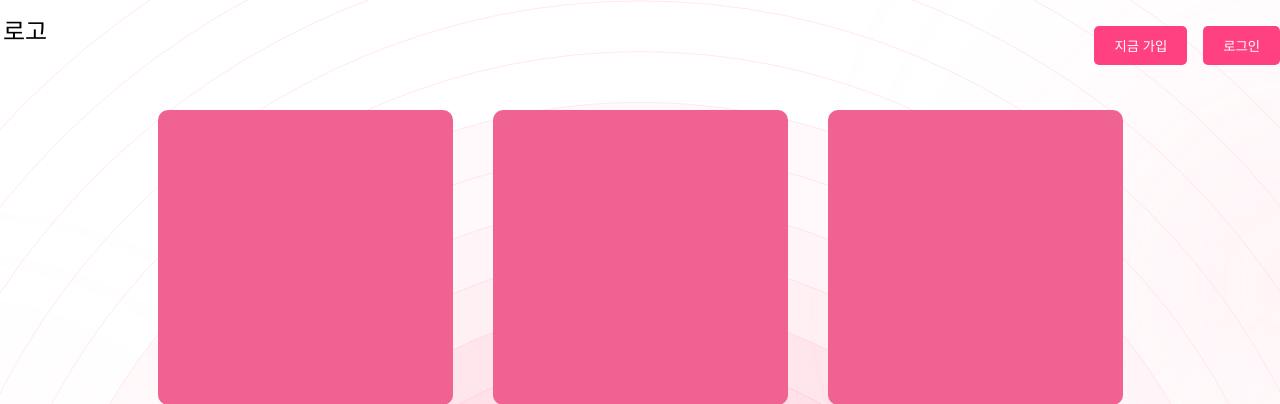
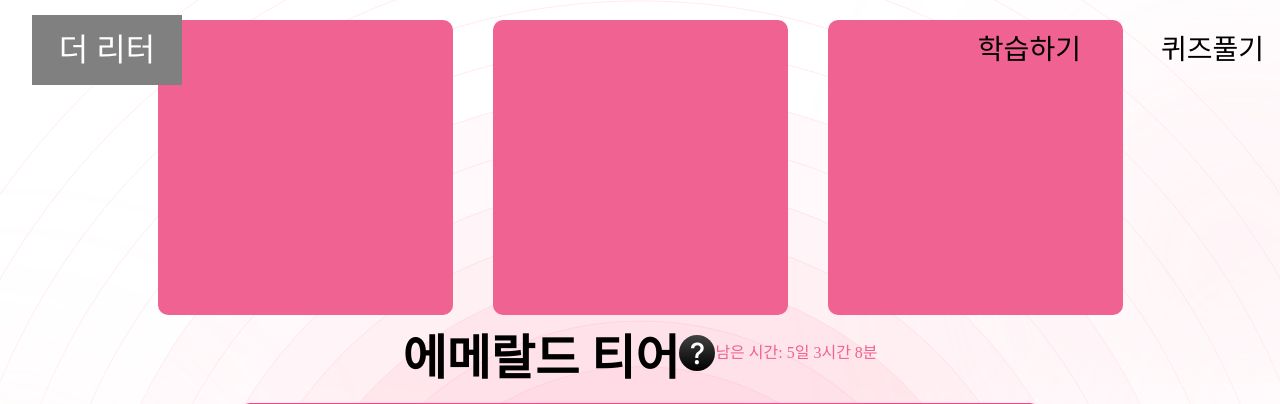
Before and after one commit to qor0530/Hackathon_Team2, a FastAPI app: page /ranking in a window 1280 px wide. Shown: the top 404 px of the page. Run offline with FastAPI, Linux system fonts and the light colour scheme; some web fonts are replaced.

Commit message:
header 사용 방식 추가

```diff
--- a/static/css/ranking.css
+++ b/static/css/ranking.css
@@ -1,14 +1,3 @@
-
-.header {
-    color: #000;
-    padding: 20px 0;
-    font-size: 24px;
-    display: flex;
-    justify-content: space-between; /* 양쪽 끝에 배치 */
-    align-items: center;
-    width: 100%;
-    position: relative;
-}
 #logo {
     width: 50px;
     height: 50px;
--- a/templates/header.html
+++ b/templates/header.html
@@ -1,19 +1,3 @@
-<!DOCTYPE html>
-<html lang="en">
-<head>
-    <meta charset="UTF-8">
-    <meta name="viewport" content="width=device-width, initial-scale=1.0">
-    <title>Document</title>
-    <link
-    rel="stylesheet"
-    href="{{ url_for('static', path='css/reset.css') }}"
-    />
-    <link
-      rel="stylesheet"
-      href="{{ url_for('static', path='css/header.css') }}"
-    />
-</head>
-<body>
 <header>
     <div class="LogoWrap">
         <p>더 리터</p>
@@ -36,5 +20,11 @@
         </div>
     </div>
 </header>
-</body>
-</html>
+<link
+rel="stylesheet"
+href="{{ url_for('static', path='css/reset.css') }}"
+/>
+<link
+  rel="stylesheet"
+  href="{{ url_for('static', path='css/header.css') }}"
+/>
--- a/templates/login.html
+++ b/templates/login.html
@@ -35,6 +35,7 @@
       <link rel="stylesheet" href="styles.css" />
     </head>
     <body>
+      {% include "header.html" %}
       <div class="container">
         <div class="login-box">
           <h1>LOGIN</h1>
--- a/templates/ranking.html
+++ b/templates/ranking.html
@@ -47,16 +47,7 @@
     </style>
   </head>
   <body>
-    <div class="header">
-      <div id="logo">
-        <p>로고</p>
-      </div>
-        <div class="signup-login">
-        <button>지금 가입</button>
-        <button>로그인</button>
-      </div>
-    </div>
-
+    {% include "header.html" %}
     <div id='tier-list'>
       <div class="tier"></div>
       <div class="tier"></div>
```
Also changed, not shown: templates/signup.html (+0 -9 lines). Lines whose indentation alone changed are shown as unchanged.
